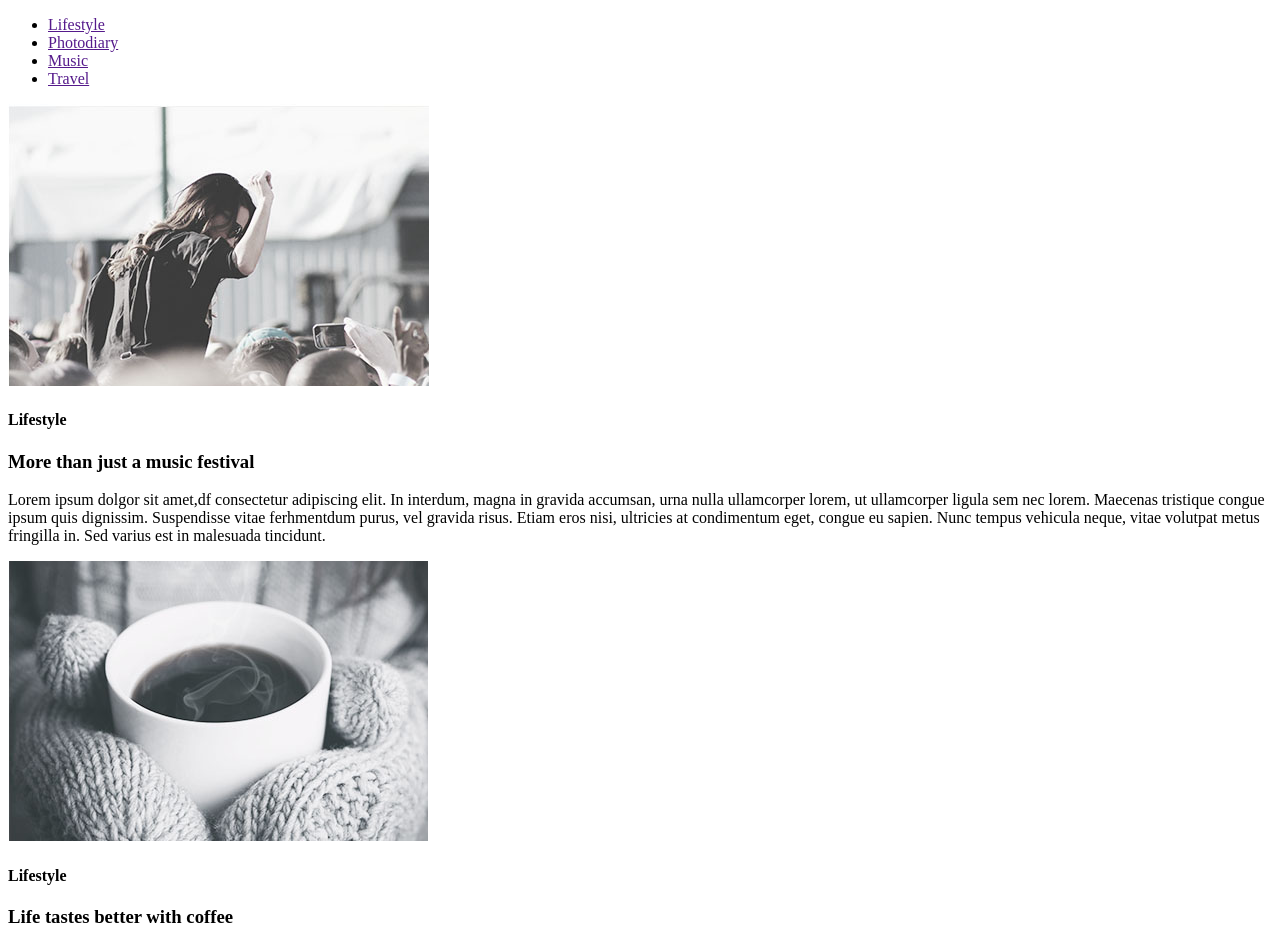
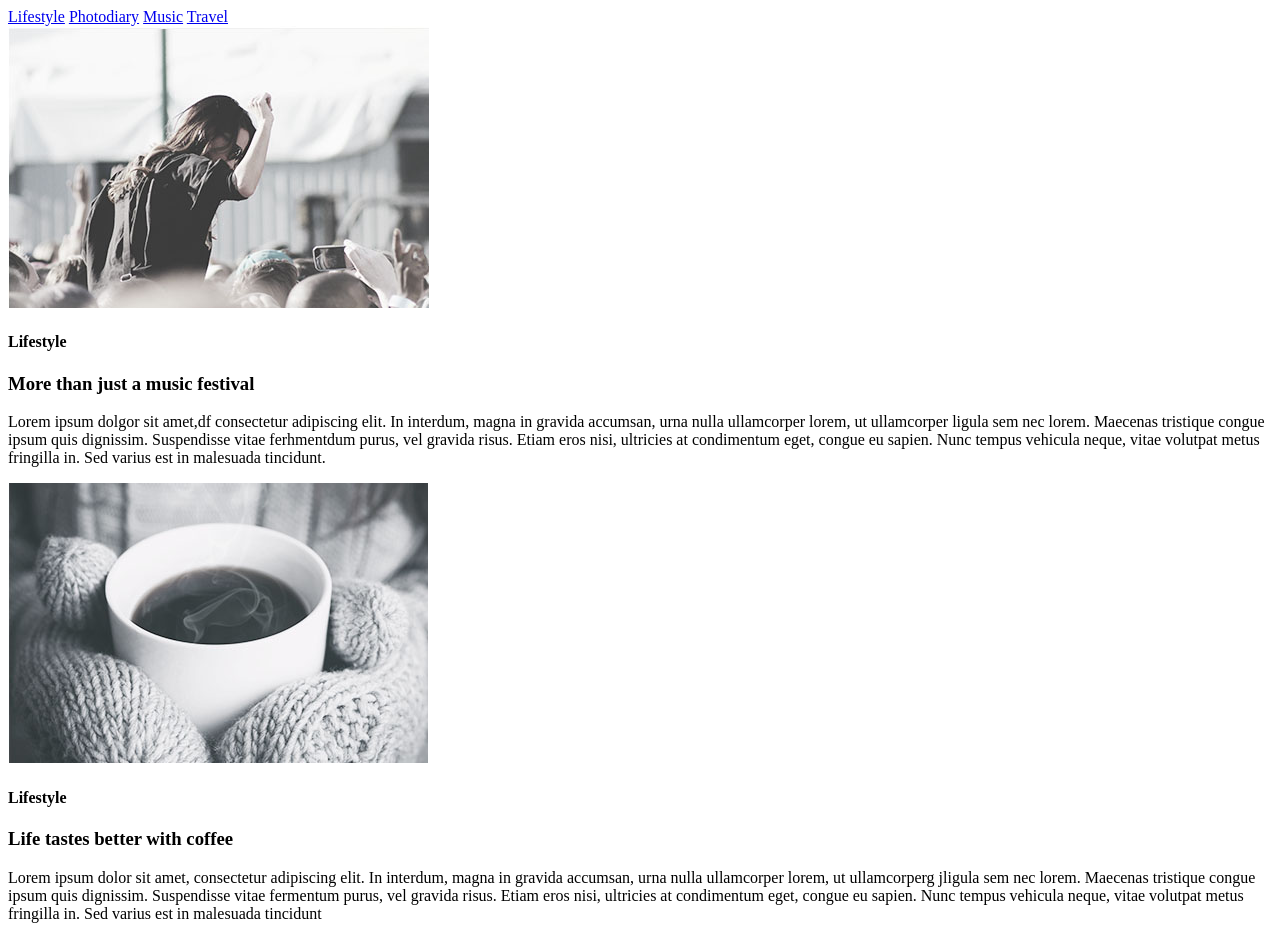
Before and after one commit to MaxPopsuy/goiteens-front-end, a plain HTML site: page homework-1/index.html in a window 1280 px wide. Shown: the top 931 px of the page. Drawn offline with Linux system fonts and the light colour scheme.

Commit message:
Fixed Homework-1

```diff
--- a/homework-1/index.html
+++ b/homework-1/index.html
@@ -6,12 +6,16 @@
         <title>Module_1</title>
     </head>
     <body>
-        <ul>
-            <li><a href="">Lifestyle</a></li>
-            <li><a href="">Photodiary</a></li>
-            <li><a href="">Music</a></li>
-            <li><a href="">Travel</a></li>
-        </ul>
+        <header>
+            <nav>
+                <a href="#">Lifestyle</a>
+                <a href="#">Photodiary</a>
+                <a href="#">Music</a>
+                <a href="#">Travel</a>
+            </nav>
+        </header>
+        <main>
+            <section>
 
                 <img src="./img/topLeft.jpg" alt="Lifestyle"/>
 
@@ -22,6 +26,8 @@
                     ipsum quis dignissim. Suspendisse vitae ferhmentdum purus, vel gravida risus. Etiam eros nisi,
                     ultricies at condimentum eget, congue eu sapien. Nunc tempus vehicula neque, vitae volutpat
                     metus fringilla in. Sed varius est in malesuada tincidunt.</p>
+            </section>
+            <section>
 
                 <img src="./img/topRight.jpg" alt="Lifestyle"/>
 
@@ -32,6 +38,8 @@
                     ipsum quis dignissim. Suspendisse vitae fermentum purus, vel gravida risus. Etiam eros nisi,
                     ultricies at condimentum eget, congue eu sapien. Nunc tempus vehicula neque, vitae volutpat
                     metus fringilla in. Sed varius est in malesuada tincidunt</p>
+            </section>
+            <section>
 
                 <img src="./img/bottomLeft.jpg" alt="Lifestyle"/>
 
@@ -42,6 +50,8 @@
                     ipsum quis dignissim. Suspendisse vitae fermentum purus, vel gravida risus. Etiam eros nisi,
                     ultricies at condimentum eget, congue eu sapien. Nunc tempus vehicula neque, vitae volutpat
                     metus fringilla in. Sed varius est in malesuada tincidunt</p>
+            </section>
+            <section>
 
                 <img src="./img/bottomRight.jpg" alt="Lifestyle"/>
 
@@ -52,8 +62,11 @@
                 ipsum quis dignissim. Suspendisse vitae fermentum purus, vel gravida risus. Etiam eros nisi,
                 ultricies at condimentum eget, congue eu sapien. Nunc tempus vehicula neque, vitae volutpat
                 metus fringilla in. Sed varius est in malesuada tincidunt</p>
-
+            </section>
+        </main>
+        <footer>
+            <article>This is a footer</article>
             <button>Load more</button>
-
+        </footer>
     </body>
 </html>
```
Lines whose indentation alone changed are shown as unchanged.
